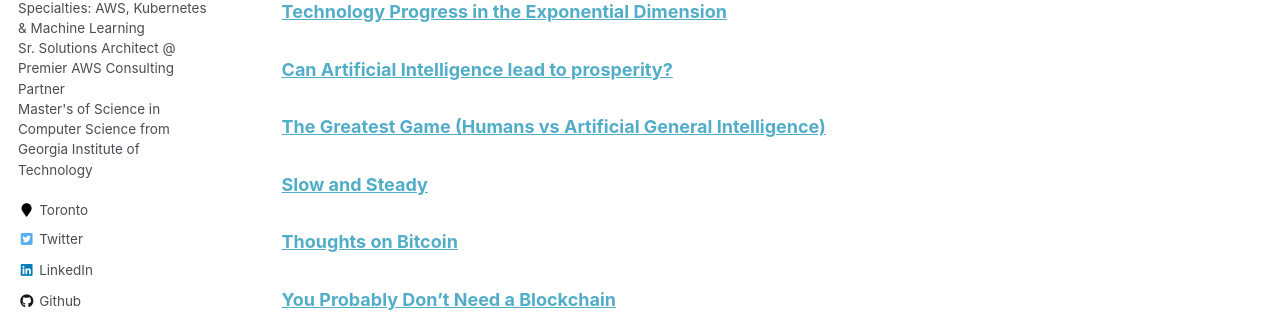
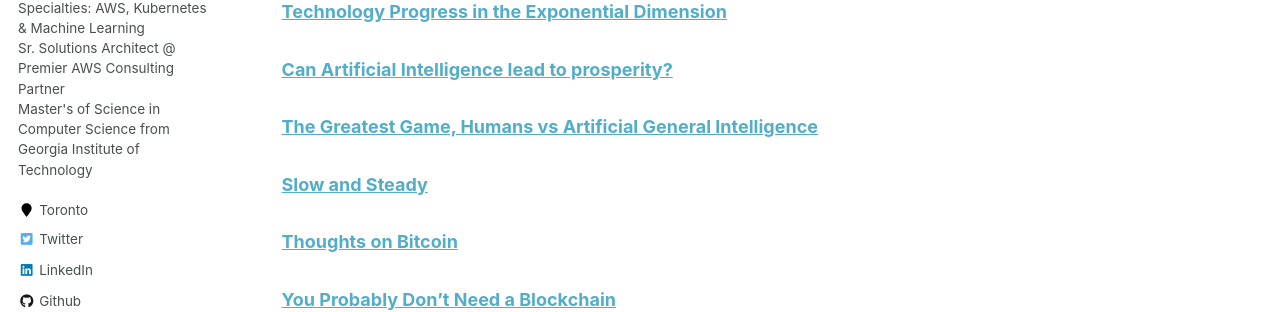
Before and after one commit to horaceheaven/horaceheaven.github.io, a Jekyll site: the page built from _pages/about.md, in a window 1280 px wide and 900 px high. Shown: the part 337-649 px from the top of the window. Built offline with Jekyll 4.4.1, drawn with Linux system fonts in a browser that asks for light colours.

Commit message:
add/update post

```diff
--- a/_pages/about.md
+++ b/_pages/about.md
@@ -16,7 +16,7 @@ redirect_from:
 
 ### [Can Artificial Intelligence lead to prosperity?](/publications/ai-prosperity)
 
-### [The Greatest Game (Humans vs Artificial General Intelligence)](/publications/the-greatest-game)
+### [The Greatest Game, Humans vs Artificial General Intelligence](/publications/the-greatest-game)
 
 ### [Slow and Steady](/publications/slow-and-steady)
 
```
Also changed, not shown: _publications/the-greatest-game.md (+1 -1 lines).
